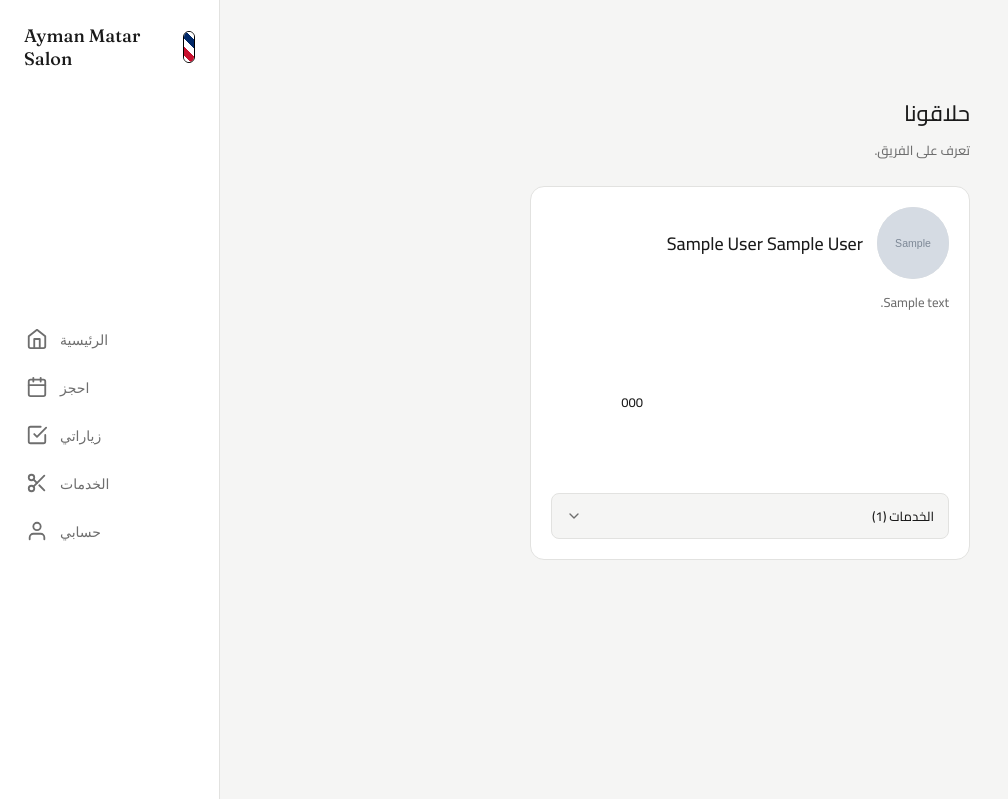
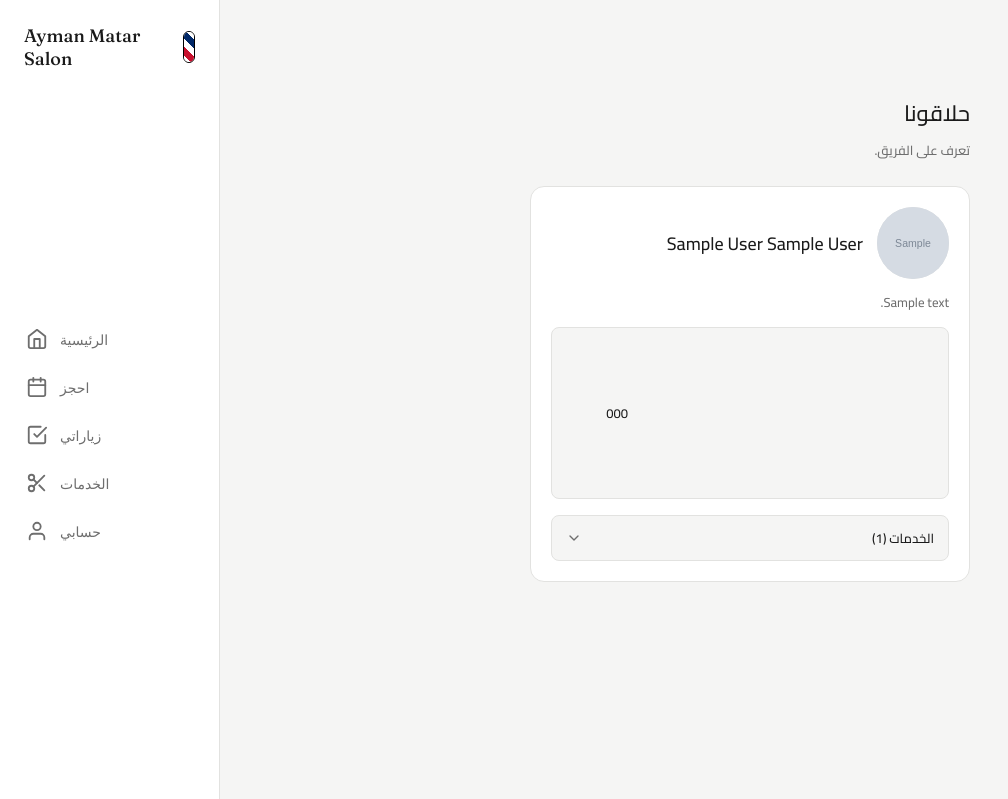
Before and after one commit to AhmadHaider-stu/Salon-Management-System, a FastAPI app: page /stylists in a window 1280 px wide. Shown: the top 799 px of the page, without its empty margins (0-1008 px from the left). Run offline with FastAPI, Linux system fonts and the light colour scheme; the visitor is signed in with stand-in values (Sample User, id 1); tables that the repository leaves empty hold one stand-in row (values such as "Sample post"); grey boxes marked "Sample" are stand-in pictures.

Commit message:
fixed the stylists page

```diff
--- a/app/frontend/static/css/base.css
+++ b/app/frontend/static/css/base.css
@@ -1449,18 +1449,22 @@ body {
 
 .stylist-contact-row {
   display: flex;
-  gap: 18px;
+  flex-direction: column;
+  gap: 8px;
   margin-top: 14px;
-  flex-wrap: wrap;
 }
 
 .stylist-contact-link {
   display: flex;
   align-items: center;
-  gap: 6px;
+  gap: 8px;
   font-size: 13px;
   color: var(--ink);
   text-decoration: none;
+  padding: 10px 12px;
+  border: 1px solid var(--line);
+  border-radius: var(--radius-sm);
+  background: var(--paper);
 }
 
 .stylist-contact-link svg {
```
